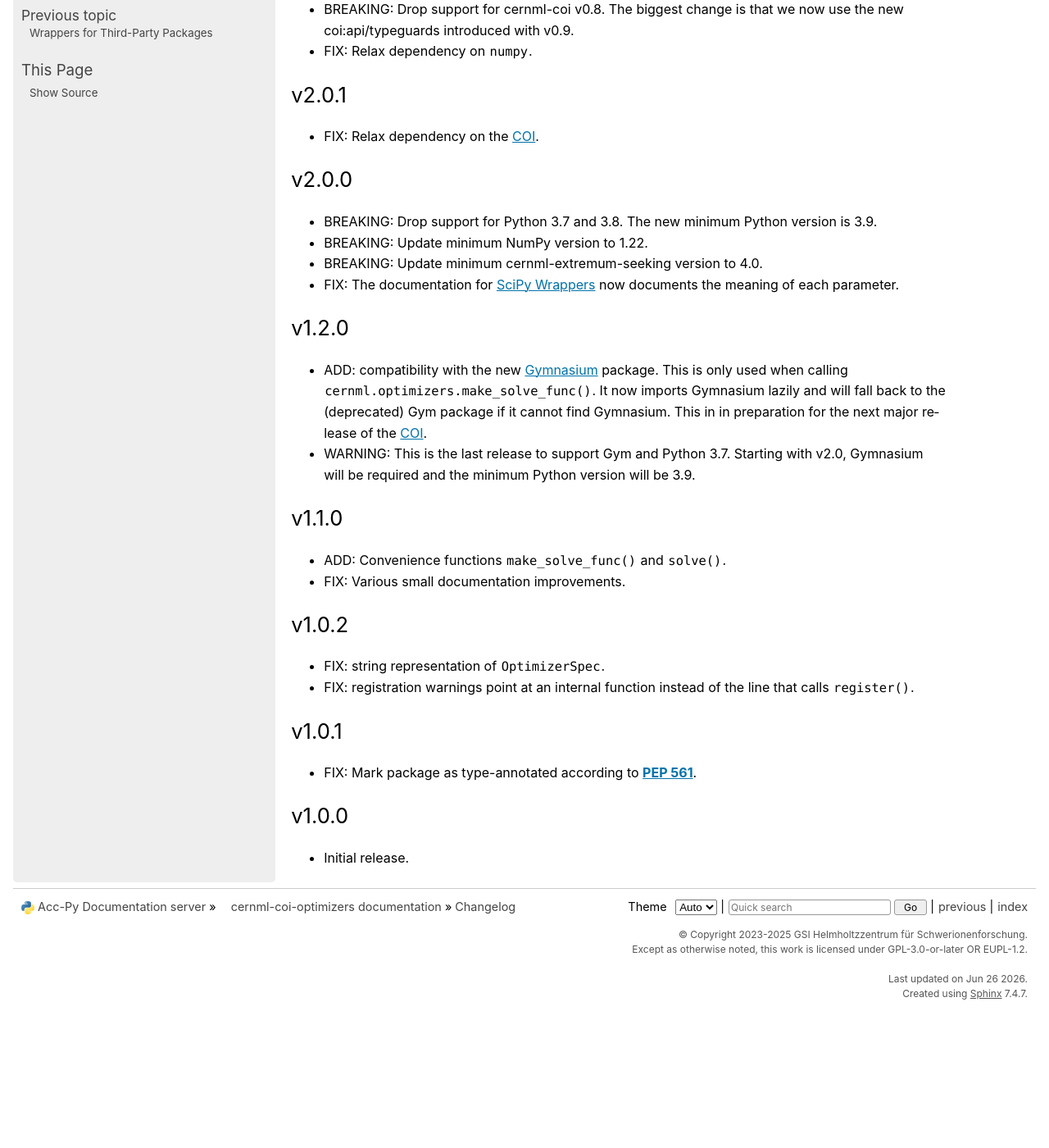
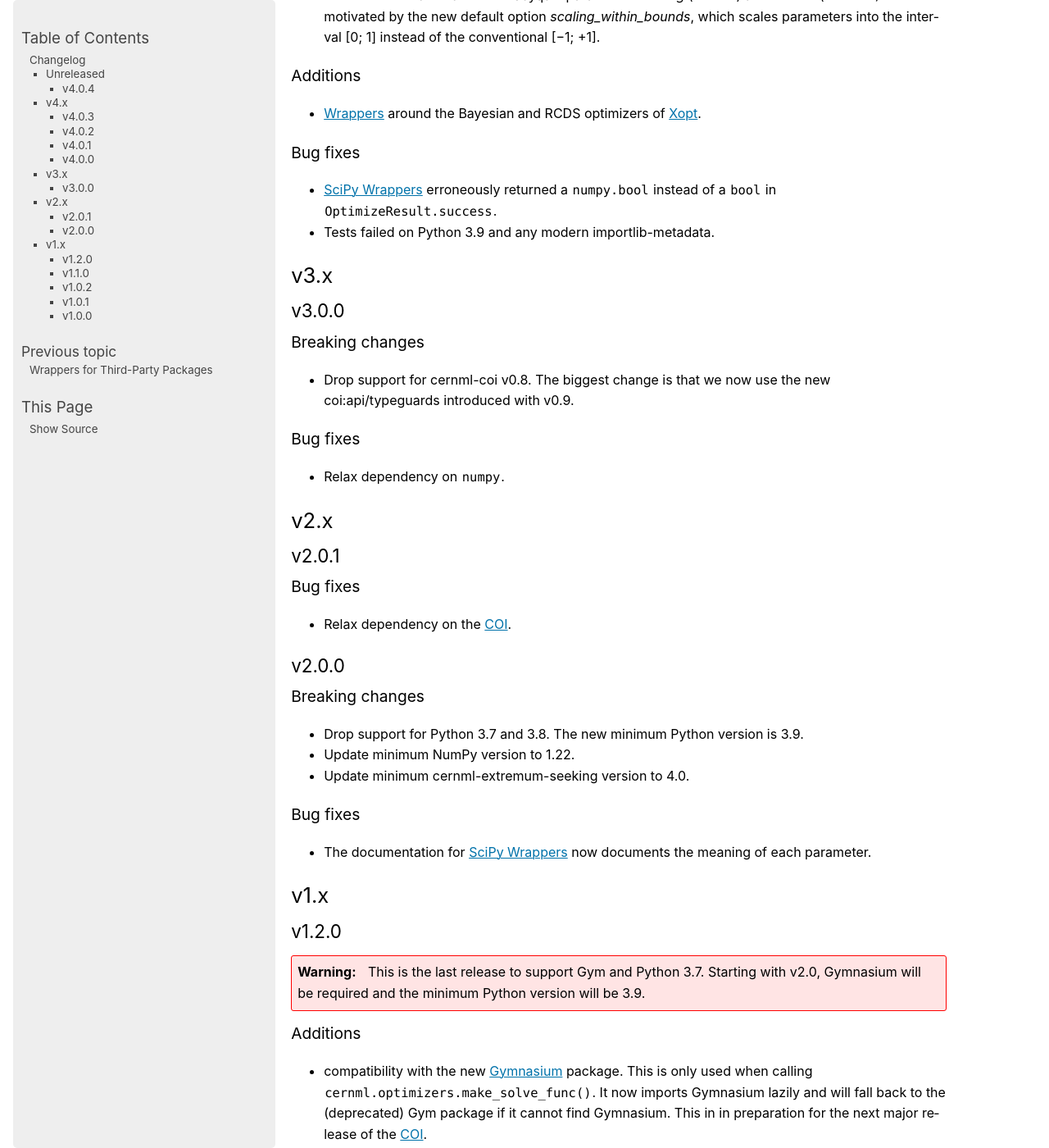
Before and after one commit to geoff-project/coi-optimizers, a Sphinx documentation site: the page built from docs/changelog.rst, in a window 1280 px wide and 1400 px high, scrolled down 993 px. Shown: the whole window at 82% size. Built offline with Sphinx 7.4.7, drawn with Linux system fonts in a browser that asks for light colours; the version number could not be read and is left out; before the commit the page ends 2223 px from its top, so only the background shows below that; some of the changed text lies outside the part shown.

Commit message:
Harmonize docs theme of Geoff packages.

```diff
--- a/docs/changelog.rst
+++ b/docs/changelog.rst
@@ -3,6 +3,8 @@
 .. SPDX-FileNotice: All rights not expressly granted are reserved.
 ..
 .. SPDX-License-Identifier: GPL-3.0-or-later OR EUPL-1.2+
+
+:tocdepth: 3
 
 Changelog
 =========
@@ -12,100 +14,138 @@
 Unreleased
 ----------
 
-No changes yet!
+v4.0.4
+^^^^^^
+
+Other changes
+~~~~~~~~~~~~~
+- Harmonize docs theme of Geoff packages.
+
+v4.x
+----
 
 v4.0.3
-------
+^^^^^^
 
-- OTHER: Fix PyPI classifiers.
-- OTHER: The package is now released on PyPI.
+Other changes
+~~~~~~~~~~~~~
+- Fix PyPI classifiers.
+- The package is now released on PyPI.
 
 v4.0.2
-------
+^^^^^^
 
-- OTHER: Update project links to point at the new website https://geoff.docs.cern.ch/.
+Other changes
+~~~~~~~~~~~~~
+- Update project links to point at the new website https://geoff.docs.cern.ch/.
 
 v4.0.1
-------
+^^^^^^
 
-- FIX: Broken docs on Sphinx 9 and due to changed Xopt API.
-- FIX: Tests broken by Xopt 2.7.
-- FIX: Incompatibility between Xopt 2.7 and Botorch 0.18.
+Bug fixes
+~~~~~~~~~
+- Broken docs on Sphinx 9 and due to changed Xopt API.
+- Tests broken by Xopt 2.7.
+- Incompatibility between Xopt 2.7 and Botorch 0.18.
 
 v4.0.0
-------
+^^^^^^
 
-- BREAKING: Add to `.Bobyqa` a new parameter *scaling_within_bounds* that is
-  true by default. This changes the behavior of the optimizer!
-- BREAKING: Reduce the default values of `.Bobyqa`\ 's  parameters *rhobeg*
-  (to 0.25) and *rhoend* (to 0.025). This is motivated by the new
-  default option *scaling_within_bounds*, which scales parameters into the
-  interval [0; 1] instead of the conventional [−1; +1].
-- ADD: :ref:`Wrappers <Xopt wrappers>` around the Bayesian and RCDS optimizers
-  of `Xopt <https://xopt.xopt.org/>`__.
-- FIX: :ref:`SciPy wrappers` erroneously returned a `numpy.bool` instead of
-  a `bool` in `OptimizeResult.success`.
-- FIX: Tests failed on Python 3.9 and any modern :doc:`importlib-metadata
-  <imp:index>`.
+Breaking changes
+~~~~~~~~~~~~~~~~
+- Add to `.Bobyqa` a new parameter *scaling_within_bounds* that is true by default. This changes the behavior of the optimizer!
+- Reduce the default values of `.Bobyqa`\ 's  parameters *rhobeg* (to 0.25) and *rhoend* (to 0.025). This is motivated by the new default option *scaling_within_bounds*, which scales parameters into the interval [0; 1] instead of the conventional [−1; +1].
+
+Additions
+~~~~~~~~~
+- :ref:`Wrappers <Xopt wrappers>` around the Bayesian and RCDS optimizers of `Xopt <https://xopt.xopt.org/>`__.
+
+Bug fixes
+~~~~~~~~~
+- :ref:`SciPy wrappers` erroneously returned a `numpy.bool` instead of a `bool` in `OptimizeResult.success`.
+- Tests failed on Python 3.9 and any modern :doc:`importlib-metadata <imp:index>`.
+
+v3.x
+----
 
 v3.0.0
-------
+^^^^^^
 
-- BREAKING: Drop support for :doc:`cernml-coi <coi:index>` v0.8. The biggest
-  change is that we now use the new :doc:`coi:api/typeguards` introduced with
-  v0.9.
-- FIX: Relax dependency on `numpy`.
+Breaking changes
+~~~~~~~~~~~~~~~~
+- Drop support for :doc:`cernml-coi <coi:index>` v0.8. The biggest change is that we now use the new :doc:`coi:api/typeguards` introduced with v0.9.
+
+Bug fixes
+~~~~~~~~~
+- Relax dependency on `numpy`.
+
+v2.x
+----
 
 v2.0.1
-------
+^^^^^^
 
-- FIX: Relax dependency on the COI_.
+Bug fixes
+~~~~~~~~~
+- Relax dependency on the COI_.
 
 v2.0.0
-------
+^^^^^^
 
-- BREAKING: Drop support for Python 3.7 and 3.8. The new minimum Python version
-  is 3.9.
-- BREAKING: Update minimum :doc:`NumPy <np:index>` version to 1.22.
-- BREAKING: Update minimum :doc:`cernml-extremum-seeking <ces:index>` version
-  to 4.0.
-- FIX: The documentation for :ref:`SciPy wrappers` now documents the meaning of
-  each parameter.
+Breaking changes
+~~~~~~~~~~~~~~~~
+- Drop support for Python 3.7 and 3.8. The new minimum Python version is 3.9.
+- Update minimum :doc:`NumPy <np:index>` version to 1.22.
+- Update minimum :doc:`cernml-extremum-seeking <ces:index>` version to 4.0.
+
+Bug fixes
+~~~~~~~~~
+- The documentation for :ref:`SciPy wrappers` now documents the meaning of each parameter.
+
+v1.x
+----
 
 v1.2.0
-------
+^^^^^^
 
-- ADD: compatibility with the new Gymnasium_ package. This is only used when
-  calling `cernml.optimizers.make_solve_func()`. It now imports Gymnasium
-  lazily and will fall back to the (deprecated) Gym package if it cannot find
-  Gymnasium. This in in preparation for the next major release of the COI_.
-- WARNING: This is the last release to support Gym and Python 3.7. Starting
-  with v2.0, Gymnasium will be required and the minimum Python version will be
-  3.9.
+.. warning::
+    This is the last release to support Gym and Python 3.7. Starting with v2.0,
+    Gymnasium will be required and the minimum Python version will be 3.9.
+
+Additions
+~~~~~~~~~
+- compatibility with the new Gymnasium_ package. This is only used when calling `cernml.optimizers.make_solve_func()`. It now imports Gymnasium lazily and will fall back to the (deprecated) Gym package if it cannot find Gymnasium. This in in preparation for the next major release of the COI_.
 
 .. _Gymnasium: https://gymnasium.farama.org/
 .. _COI: https://gitlab.cern.ch/geoff/cernml-coi/
 
 v1.1.0
-------
+^^^^^^
 
-- ADD: Convenience functions `~cernml.optimizers.make_solve_func()` and
-  `~cernml.optimizers.solve()`.
-- FIX: Various small documentation improvements.
+Additions
+~~~~~~~~~
+- Convenience functions `~cernml.optimizers.make_solve_func()` and `~cernml.optimizers.solve()`.
+
+Bug fixes
+~~~~~~~~~
+- Various small documentation improvements.
 
 v1.0.2
-------
+^^^^^^
 
-- FIX: string representation of `OptimizerSpec`.
-- FIX: registration warnings point at an internal function instead of the line
-  that calls `register()`.
+Bug fixes
+~~~~~~~~~
+- string representation of `OptimizerSpec`.
+- registration warnings point at an internal function instead of the line that calls `register()`.
 
 v1.0.1
-------
+^^^^^^
 
-- FIX: Mark package as type-annotated according to :pep:`561`.
+Bug fixes
+~~~~~~~~~
+- Mark package as type-annotated according to :pep:`561`.
 
 v1.0.0
-------
+^^^^^^
 
 - Initial release.
--- a/docs/conf.py
+++ b/docs/conf.py
@@ -3,6 +3,12 @@
 # SPDX-FileNotice: All rights not expressly granted are reserved.
 #
 # SPDX-License-Identifier: GPL-3.0-or-later OR EUPL-1.2+
+
+# pylint: disable = import-outside-toplevel
+# pylint: disable = invalid-name
+# pylint: disable = redefined-builtin
+# pylint: disable = too-many-arguments
+# pylint: disable = unused-argument
 
 """Configuration file for the Sphinx documentation builder.
 
@@ -19,9 +25,9 @@
 from pathlib import Path
 
 if sys.version_info < (3, 10):
-    import importlib_metadata as metadata
+    import importlib_metadata
 else:
-    from importlib import metadata
+    import importlib.metadata as importlib_metadata
 
 
 ROOTDIR = Path(__file__).absolute().parent.parent
@@ -30,7 +36,7 @@
 # -- Project information -----------------------------------------------
 
 project = "cernml-coi-optimizers"
-dist = metadata.distribution(project)
+dist = importlib_metadata.distribution(project)
 
 copyright = "2023-2025 GSI Helmholtzzentrum für Schwerionenforschung"
 author = "Penny Madysa"
@@ -89,6 +95,8 @@
 # Use one line per argument for long signatures.
 maximum_signature_line_length = 89
 
+suppress_warnings = ["autosectionlabel.changelog"]
+
 # -- Options for HTML output -------------------------------------------
 
 # The theme to use for HTML and HTML Help pages.  See the documentation
@@ -98,10 +106,11 @@
 html_theme_options = {
     "root_url": "https://acc-py.web.cern.ch/",
     "root_name": "Acc-Py Documentation server",
+    "hosted_on": "the <a href='https://acc-py.web.cern.ch/'>Acc-Py Documentation Server</a>",
     "license_url": license_url,
     "issues_url": issues_url,
 }
-templates_path = ["./_theme/"]
+templates_path = ["./_templates/"]
 
 # -- Options for Autodoc -----------------------------------------------
 
```
Also changed, not shown: docs/_templates/layout.html (renamed from docs/_theme/layout.html, +1 -15 lines), 1 other file.
